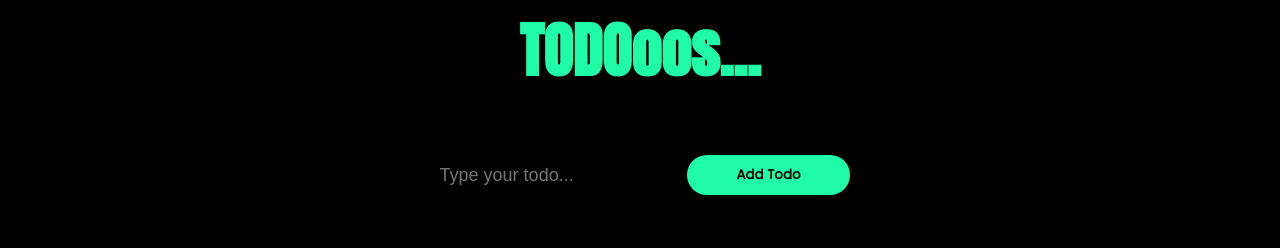
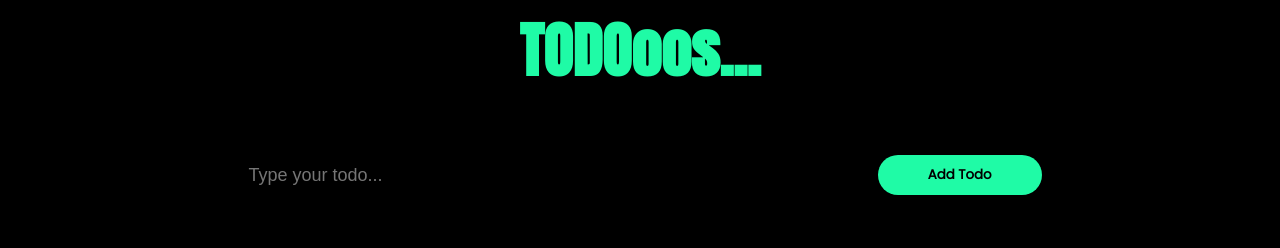
Before and after one commit to RJ-RahulJauhari/TODOoos-WebApp, a React (Create React App) app in the folder frontend/: page / in a window 1280 px wide. Shown: the top 248 px of the page. Built offline with nearby package versions, Linux system fonts and the light colour scheme; no server answers.

Commit message:
final update

```diff
--- a/frontend/src/Components/TodoForm/TodoForm.jsx
+++ b/frontend/src/Components/TodoForm/TodoForm.jsx
@@ -26,7 +26,7 @@ const TodoForm = () => {
 
   return (
 
-    <div className='todoform '>
+    <div className='todoform'>
       <input value={todo} onKeyUp={(e) => {handleKey(e)}} onChange={(e) => {setTodo(e.target.value)}} placeholder='Type your todo...' className='field cust' type="text" />
       <button onClick={() =>{addTodo()}} className='scaleUp hoverable clickable'>Add Todo</button>
     </div>
--- a/frontend/src/Components/TodoForm/TodoForm.scss
+++ b/frontend/src/Components/TodoForm/TodoForm.scss
@@ -2,11 +2,11 @@
     width: 80%;
     display: flex;
     justify-content: center;
+    flex-direction: row;
+    justify-content: center;
     padding-block: 50px;
     .cust {
-        width: auto;
+        width: 60%;
         border: none;
-        min-width: 200px;
-        max-width: 400px;
     }
 }
```
